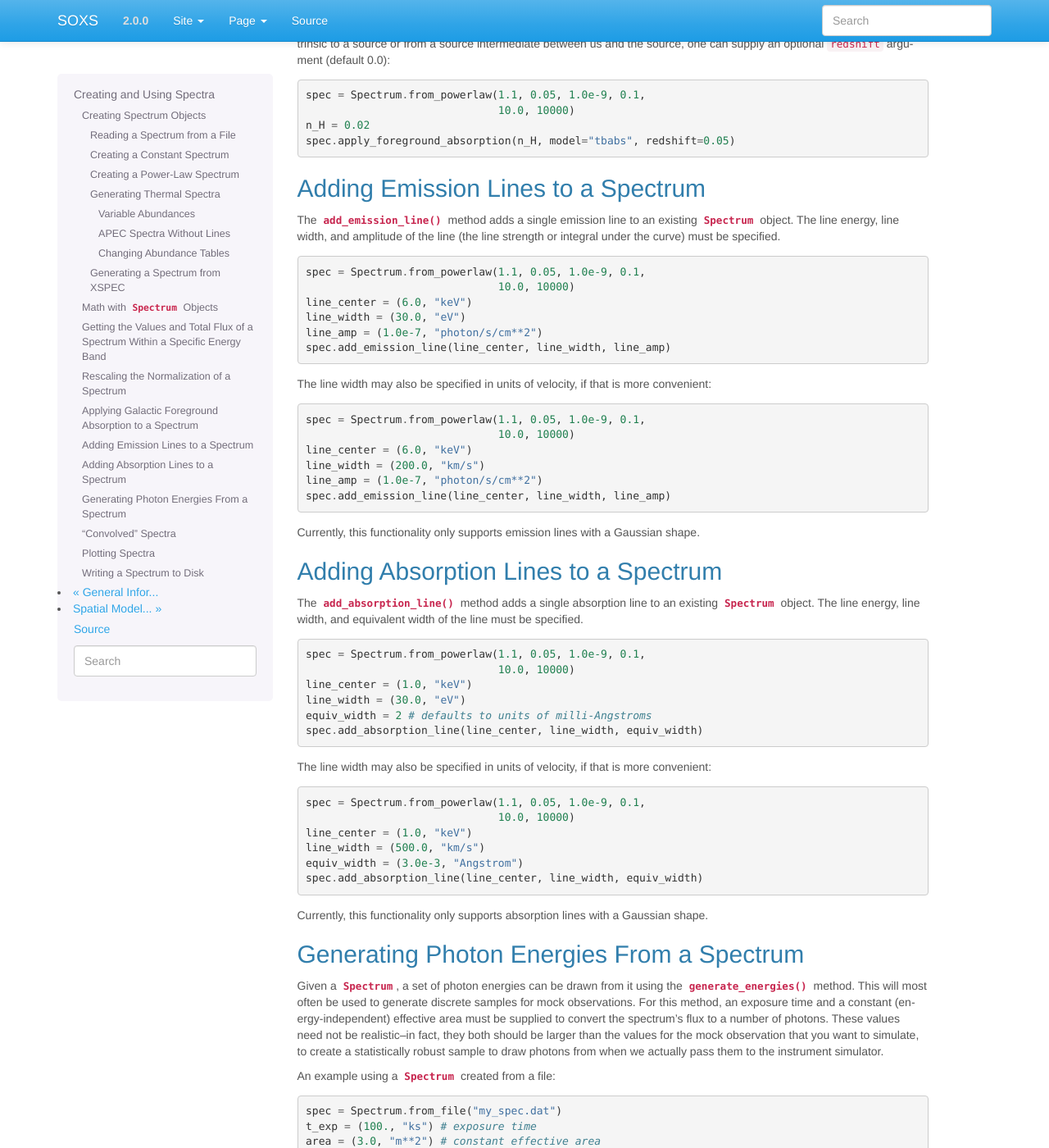
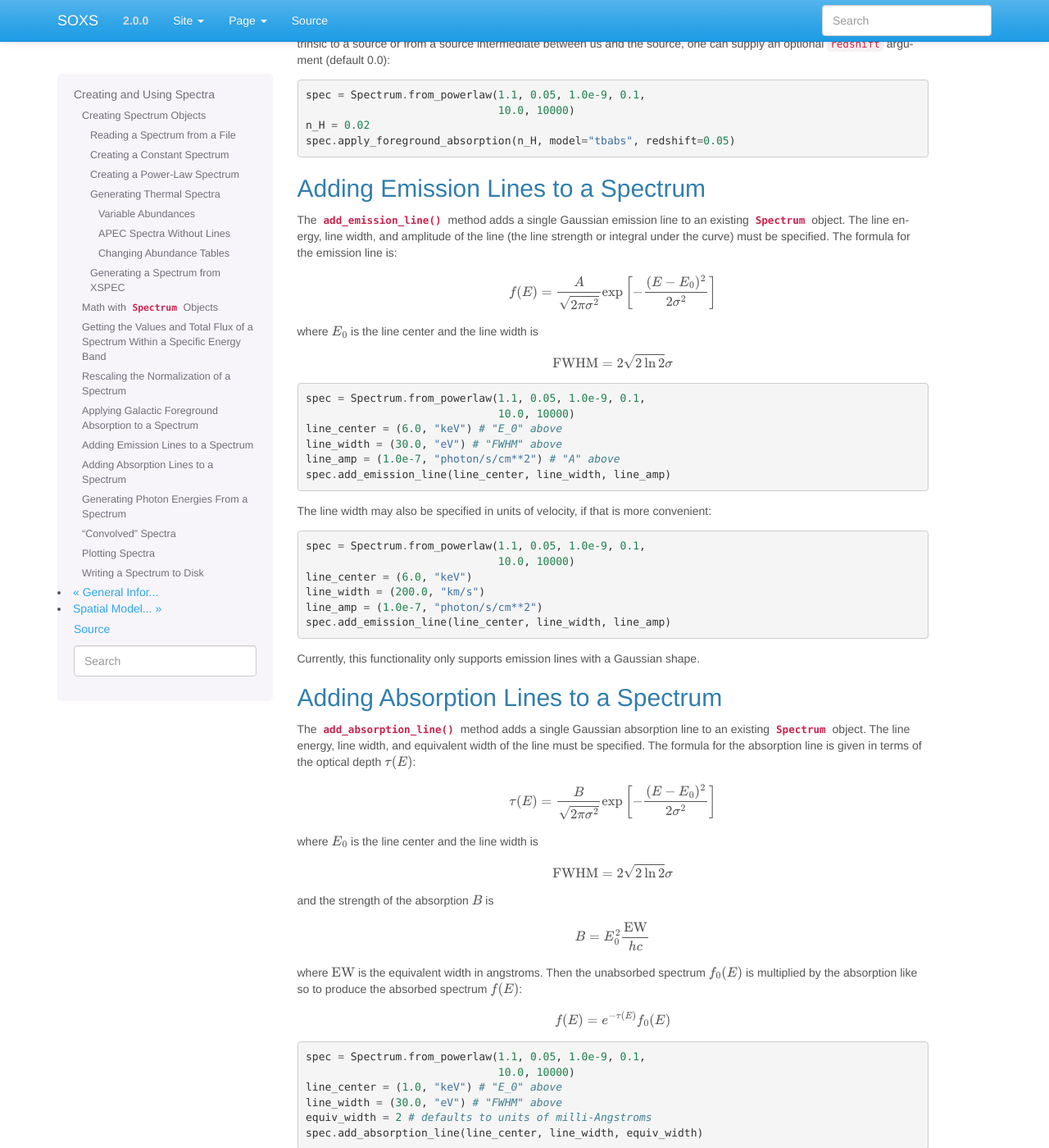
Before and after one commit to lynx-x-ray-observatory/soxs, a Sphinx documentation site: the page built from doc/source/users_guide/spectra.rst, in a window 1280 px wide and 1400 px high, scrolled down 5738 px. Shown: the whole window at 82% size. Built offline with Sphinx 7.4.7, drawn with Linux system fonts in a browser that asks for light colours.

Commit message:
Doc improvements

```diff
--- a/doc/source/changelog.rst
+++ b/doc/source/changelog.rst
@@ -8,8 +8,9 @@ Version 2.1.0
 
 This release of SOXS provides new features, bugfixes, and optimizations.
 
-* Generating spectra without imaging is now faster, especially for high-resolution
-  instruments such as microcalorimeters and gratings.
+* Generating spectra without imaging using (see :ref:`simulate-spectrum`) is now
+  faster, especially for high-resolution instruments such as microcalorimeters
+  and gratings.
 * The default abundance table used when generating thermal spectra can now be set in
   the SOXS configuration file. See :ref:`solar-abund-tables` for more information.
 * Absorption lines can now be added to spectra. See :ref:`absorb_lines` for more
--- a/doc/source/users_guide/instrument.rst
+++ b/doc/source/users_guide/instrument.rst
@@ -565,6 +565,9 @@ required for such instruments:
                                             "imaging": False,
                                             "grating": True}
 
+For non-imaging instruments, ``"imaging"`` must be set to ``False``. For gratings
+instruments, ``"grating"`` must be set to ``True``.
+
 .. _chips:
 
 Defining Instruments with Multiple Chips
--- a/doc/source/users_guide/spectra.rst
+++ b/doc/source/users_guide/spectra.rst
@@ -424,18 +424,29 @@ optional ``redshift`` argument (default 0.0):
 Adding Emission Lines to a Spectrum
 -----------------------------------
 
-The :meth:`~soxs.Spectrum.add_emission_line` method adds a single emission
-line to an existing :class:`~soxs.spectra.Spectrum` object. The line energy,
-line width, and amplitude of the line (the line strength or integral under
-the curve) must be specified.
+The :meth:`~soxs.Spectrum.add_emission_line` method adds a single Gaussian
+emission line to an existing :class:`~soxs.spectra.Spectrum` object. The
+line energy, line width, and amplitude of the line (the line strength or
+integral under the curve) must be specified. The formula for the emission
+line is:
+
+.. math::
+
+    f(E) = \frac{A}{\sqrt{2\pi\sigma^2}}\exp{\left[-\frac{(E-E_0)^2}{2\sigma^2}\right]}
+
+where :math:`E_0` is the line center and the line width is
+
+.. math::
+
+    {\rm FWHM} = 2\sqrt{2\ln{2}}\sigma
 
 .. code-block:: python
 
     spec = Spectrum.from_powerlaw(1.1, 0.05, 1.0e-9, 0.1,
                                   10.0, 10000)
-    line_center = (6.0, "keV")
-    line_width = (30.0, "eV")
-    line_amp = (1.0e-7, "photon/s/cm**2")
+    line_center = (6.0, "keV") # "E_0" above
+    line_width = (30.0, "eV") # "FWHM" above
+    line_amp = (1.0e-7, "photon/s/cm**2") # "A" above
     spec.add_emission_line(line_center, line_width, line_amp)
 
 The line width may also be specified in units of velocity, if that is more convenient:
@@ -456,22 +467,48 @@ Currently, this functionality only supports emission lines with a Gaussian shape
 Adding Absorption Lines to a Spectrum
 -------------------------------------
 
-The :meth:`~soxs.Spectrum.add_absorption_line` method adds a single absorption
-line to an existing :class:`~soxs.spectra.Spectrum` object. The line energy,
-line width, and equivalent width of the line must be specified.
+The :meth:`~soxs.Spectrum.add_absorption_line` method adds a single Gaussian
+absorption line to an existing :class:`~soxs.spectra.Spectrum` object. The
+line energy, line width, and equivalent width of the line must be specified.
+The formula for the absorption line is given in terms of the optical depth
+:math:`\tau(E)`:
 
-.. code-block::
+.. math::
+
+    \tau(E) = \frac{B}{\sqrt{2\pi\sigma^2}}\exp{\left[-\frac{(E-E_0)^2}{2\sigma^2}\right]}
+
+where :math:`E_0` is the line center and the line width is
+
+.. math::
+
+    {\rm FWHM} = 2\sqrt{2\ln{2}}\sigma
+
+and the strength of the absorption :math:`B` is
+
+.. math::
+
+    B = E_0^2\frac{\rm EW}{hc}
+
+where :math:`{\rm EW}` is the equivalent width in angstroms. Then the unabsorbed
+spectrum :math:`f_0(E)` is multiplied by the absorption like so to produce the
+absorbed spectrum :math:`f(E)`:
+
+.. math::
+
+    f(E) = e^{-\tau(E)}f_0(E)
+
+.. code-block:: python
 
     spec = Spectrum.from_powerlaw(1.1, 0.05, 1.0e-9, 0.1,
                                   10.0, 10000)
-    line_center = (1.0, "keV")
-    line_width = (30.0, "eV")
+    line_center = (1.0, "keV") # "E_0" above
+    line_width = (30.0, "eV") # "FWHM" above
     equiv_width = 2 # defaults to units of milli-Angstroms
     spec.add_absorption_line(line_center, line_width, equiv_width)
 
 The line width may also be specified in units of velocity, if that is more convenient:
 
-.. code-block::
+.. code-block:: python
 
     spec = Spectrum.from_powerlaw(1.1, 0.05, 1.0e-9, 0.1,
                                   10.0, 10000)
```
